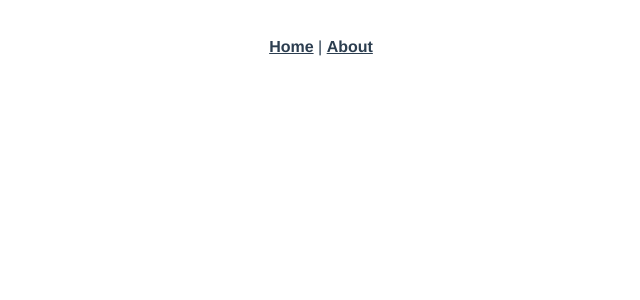
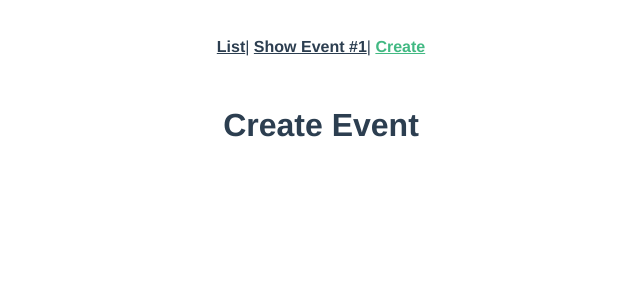
Before and after one commit to soesandanwe/vuetesting, a Vue app in the folder vuetodo/: page /#/event/create in a window 1280 px wide. Shown: the top 300 px of the page, without its empty margins (319-959 px from the left). Built offline with nearby package versions, Linux system fonts and the light colour scheme.

Commit message:
Add Routing

```diff
--- a/vuetodo/src/App.vue
+++ b/vuetodo/src/App.vue
@@ -1,8 +1,9 @@
 <template>
   <div id="app">
     <div id="nav">
-      <router-link to="/">Home</router-link> |
-      <router-link to="/about">About</router-link>
+      <router-link :to="{ name: 'event-list' }">List</router-link>|
+      <router-link :to="{ name: 'event-show' }">Show Event #1</router-link>|
+      <router-link :to="{ name: 'event-create' }">Create</router-link>
     </div>
     <router-view />
   </div>
--- a/vuetodo/src/router.js
+++ b/vuetodo/src/router.js
@@ -1,6 +1,8 @@
 import Vue from "vue";
 import Router from "vue-router";
-import Home from "./views/Home.vue";
+import EventList from "./views/EventList.vue";
+import EventShow from "./views/EventShow.vue";
+import EventCreate from "./views/EventCreate.vue";
 
 Vue.use(Router);
 
@@ -8,17 +10,18 @@
   routes: [
     {
       path: "/",
-      name: "home",
-      component: Home
+      name: "event-list",
+      component: EventList
     },
     {
-      path: "/about",
-      name: "about",
-      // route level code-splitting
-      // this generates a separate chunk (about.[hash].js) for this route
-      // which is lazy-loaded when the route is visited.
-      component: () =>
-        import(/* webpackChunkName: "about" */ "./views/About.vue")
+      path: "/event",
+      name: "event-show",
+      component: EventShow
+    },
+    {
+      path: "/event/create",
+      name: "event-create",
+      component: EventCreate
     }
   ]
 });
--- /dev/null
+++ b/vuetodo/src/views/EventCreate.vue
@@ -0,0 +1,3 @@
+<template>
+  <h1>Create Event</h1>
+</template>
--- /dev/null
+++ b/vuetodo/src/views/EventList.vue
@@ -0,0 +1,3 @@
+<template>
+  <h1>Events Listing</h1>
+</template>
--- /dev/null
+++ b/vuetodo/src/views/EventShow.vue
@@ -0,0 +1,3 @@
+<template>
+  <h1>Showing event #1</h1>
+</template>
```
Also changed, not shown: vuetodo/src/components/EventCard.vue (+16 -0 lines), vuetodo/.eslintrc.js, vuetodo/.prettierrc.js (added).
